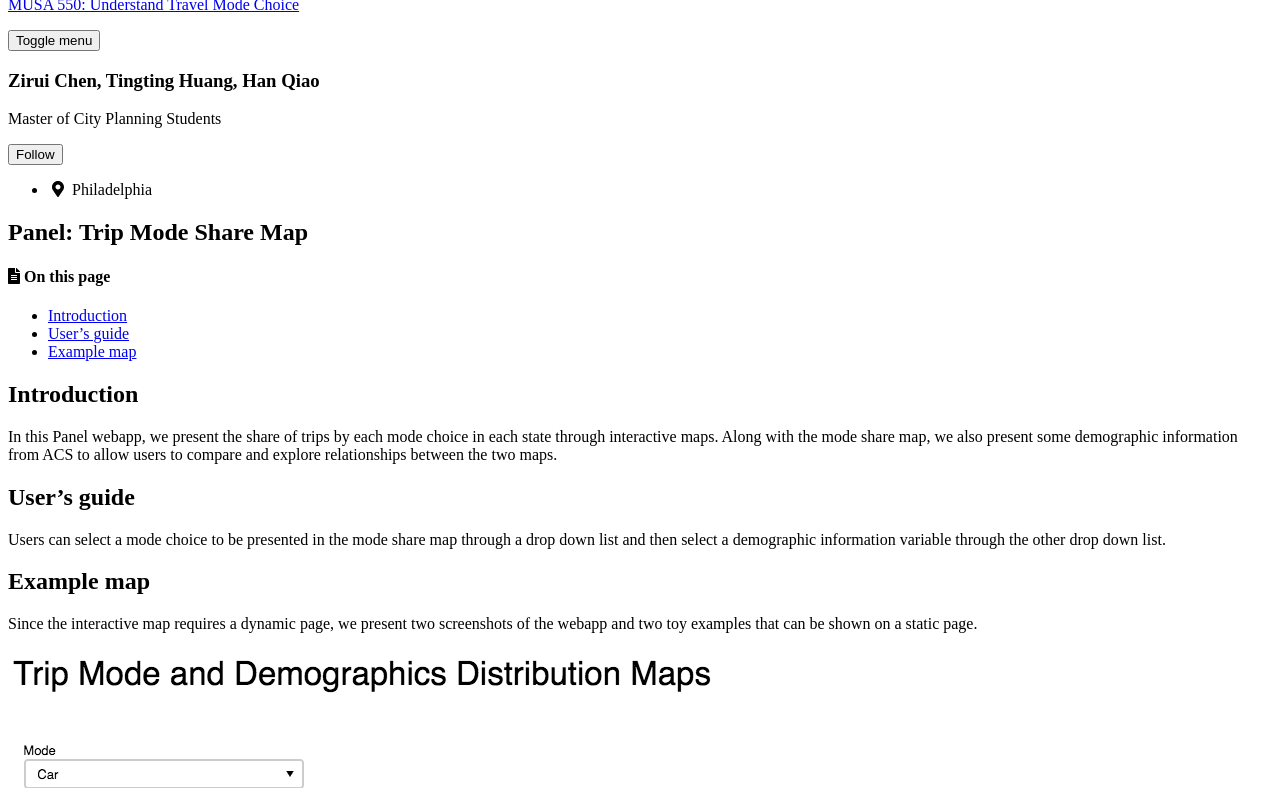
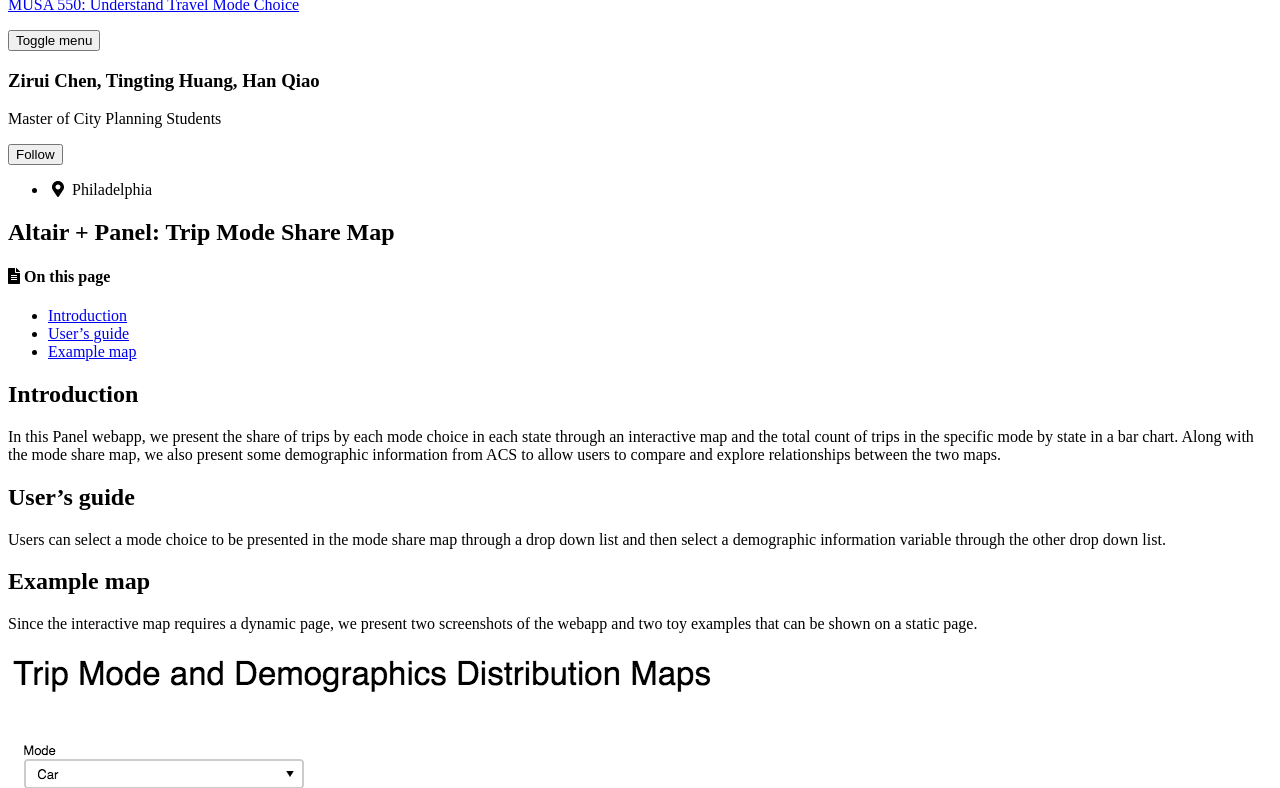
Before and after one commit to hqiao97/travelmode, a Jekyll site: the page built from _posts/2020-12-17-mode-share-map.md, in a window 1280 px wide and 900 px high, cut to the strip 112-900 px from the top of the window. Built offline with Jekyll 4.4.1, drawn with Linux system fonts in a browser that asks for light colours; cached includes are drawn as plain includes; nearby versions of some CDN libraries.

Commit message:
Update 2020-12-17-mode-share-map.md

```diff
--- a/_posts/2020-12-17-mode-share-map.md
+++ b/_posts/2020-12-17-mode-share-map.md
@@ -1,5 +1,5 @@
 ---
-title: "Panel: Trip Mode Share Map"
+title: "Altair + Panel: Trip Mode Share Map"
 date: 2020-12-17
 published: true
 tags: [dataviz, hvplot, altair, panel]
@@ -11,7 +11,7 @@ toc: true
 toc_sticky: true
 ---
 ## Introduction
-In this Panel webapp, we present the share of trips by each mode choice in each state through interactive maps. Along with the mode share map, we also present some demographic information from ACS to allow users to compare and explore relationships between the two maps.
+In this Panel webapp, we present the share of trips by each mode choice in each state through an interactive map and the total count of trips in the specific mode by state in a bar chart. Along with the mode share map, we also present some demographic information from ACS to allow users to compare and explore relationships between the two maps.
 
 ## User's guide
 Users can select a mode choice to be presented in the mode share map through a drop down list and then select a demographic information variable through the other drop down list.
```
